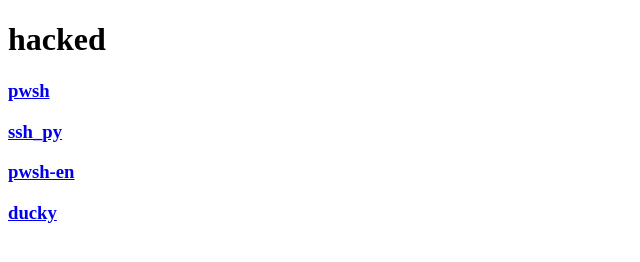
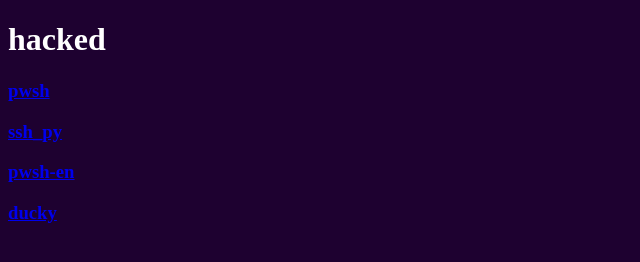
Before and after one commit to marapayloads/hello-world, a plain HTML site: page index.html in a window 1280 px wide. Shown: the whole page, without its empty margins (0-640 px from the left). Drawn offline with Linux system fonts and the light colour scheme.

Commit message:
Update index.html

```diff
--- a/index.html
+++ b/index.html
@@ -5,7 +5,7 @@
 
     <title>hacked</title>
   </head>
-  <body>
+  <body style="color:white; Background-color:#1e0130;">
     <h1>hacked</h1>
     <h3><a href = 'win-pay.ps1'>pwsh</a></h3>
     <h3><a href = 'ssh_ngrok.py'>ssh_py</a></h3>
```
